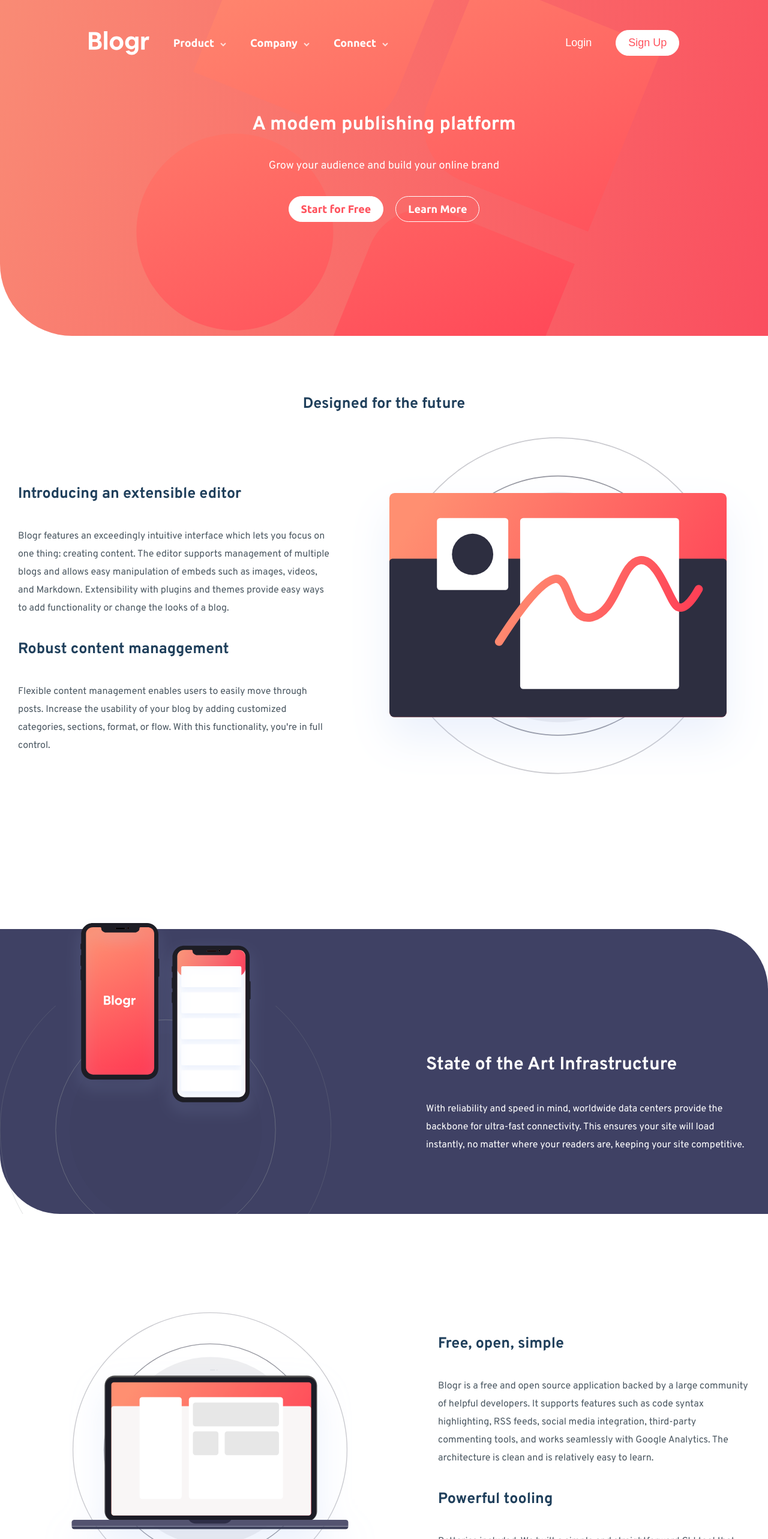
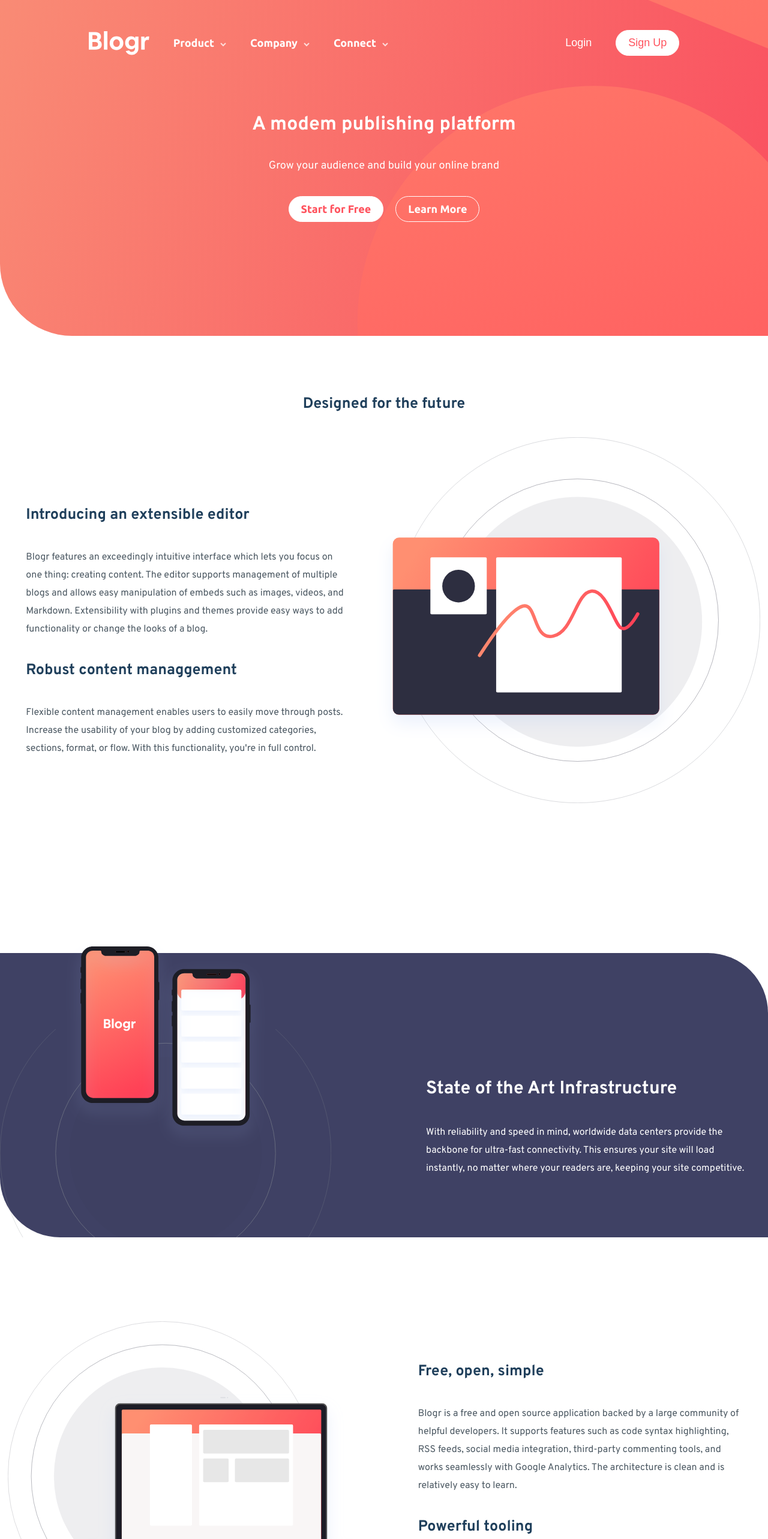
Before and after one commit to tiago-forward/desafio-blogr-landing-page-main, a React (Vite) app: page / in a window 1280 px wide. Shown: the top 2566 px of the page at 60% size. Built offline with nearby package versions, Linux system fonts and the light colour scheme.

Commit message:
Adjusting background

```diff
--- a/src/components/Section/ContentSection/index.jsx
+++ b/src/components/Section/ContentSection/index.jsx
@@ -49,12 +49,16 @@ const ContentContainer = styled.div`
 
     @media screen and (min-width: 1024px) {
         flex-direction: row;
+        justify-content: space-evenly;
     }
 `
 
 const Image = styled.img`
     width: 100%;
     max-width: 700px;
+    @media screen and (min-width: 1024px) {
+        width: 50%;
+    }
 `
 
 const TitleMain = styled.h2`
--- a/src/components/Section/HomeSection/index.jsx
+++ b/src/components/Section/HomeSection/index.jsx
@@ -19,10 +19,7 @@ const Section = styled.section`
     background: rgb(249,139,117);
     background-image: url("../../../../public/images/bg-pattern-intro-mobile.svg"), linear-gradient(111deg, rgba(249,139,117,1) 0%, rgba(250,78,95,1) 100%);
     background-repeat: no-repeat;
-    /* background-position-y: center;
-    background-position-x: 200px; */
-    background-position-x: center;
-    background-position-y: center;
+    background-position: 40% 40%;
     display: flex;
     flex-direction: column;
     justify-content: center;
@@ -30,13 +27,18 @@ const Section = styled.section`
     height: 70vh;
     border-bottom-left-radius: 120px;
     text-align: center;
+
+    @media screen and (min-width: 1024px) {
+        background-image: url("../../../../public/images/bg-pattern-intro-desktop.svg"), linear-gradient(111deg, rgba(249,139,117,1) 0%, rgba(250,78,95,1) 100%);
+        background-position: center left;
+    }
 `
 
 const Titulo = styled.h1`
 
     color: var(--white);
     font-size: 32px;
-    padding: 0px 15px;
+    padding: 0px 25px;
     margin-bottom: 40px;
 `
 const Paragraph = styled.p`
--- a/src/pages/Home/index.jsx
+++ b/src/pages/Home/index.jsx
@@ -1,13 +1,18 @@
 import { useState } from "react";
 import { useMediaQuery } from "react-responsive";
+
 import { Header } from "../../components/Header";
 import { HomeSection } from "../../components/Section/HomeSection";
 import { ContentSection } from "../../components/Section/ContentSection";
 import { IllustrativeContentSection } from "../../components/Section/IllustrativeContentSection";
 import { Footer } from "../../components/Footer";
+
 import IllustrationEditorMobile from "../../../public/images/illustration-editor-mobile.svg"
+import IllustrationEditorDesktop from "../../../public/images/illustration-editor-desktop.svg"
 import IllustrationLaptopMobile from "../../../public/images/illustration-laptop-mobile.svg"
+import IllustrationLaptopDesktop from "../../../public/images/illustration-laptop-desktop.svg"
 import IllustrationPhones from "../../../public/images/illustration-phones.svg"
+
 import styled from "styled-components"
 
 const Home = () => {
@@ -15,6 +20,9 @@ const Home = () => {
     const isMobile = useMediaQuery({
         query: '(min-width: 1024px)'
       })
+
+    const illustrationEditor = !isMobile ? IllustrationEditorMobile : IllustrationEditorDesktop;
+    const illustrationLaptop = !isMobile ? IllustrationLaptopMobile : IllustrationLaptopDesktop;
 
     return (
         <>
@@ -24,8 +32,8 @@ const Home = () => {
                 <SectionContainer>
                     <ContentSection
                         titleMain="Designed for the future"
-                        imageTop={IllustrationEditorMobile}
-                        imageRight={IllustrationEditorMobile}
+                        imageTop={illustrationEditor}
+                        imageRight={illustrationEditor}
                         title1="Introducing an extensible editor"
                         paragraph1="Blogr features an exceedingly intuitive interface which lets you focus on one thing: creating content. The editor supports management of multiple blogs and allows easy manipulation of embeds such as images, videos, and Markdown. Extensibility with plugins and themes provide easy ways to add functionality or change the looks of a blog."
                         title2="Robust content managgement"
@@ -41,8 +49,8 @@ const Home = () => {
                 </section>
                 <SectionContainer>
                     <ContentSection
-                        imageTop={IllustrationLaptopMobile}
-                        imageLeft={IllustrationLaptopMobile}
+                        imageTop={illustrationLaptop}
+                        imageLeft={illustrationLaptop}
                         title1="Free, open, simple"
                         paragraph1="Blogr is a free and open source application backed by a large community of helpful developers. It supports features such as code syntax highlighting, RSS feeds, social media integration, third-party commenting tools, and works seamlessly with Google Analytics. The architecture is clean and is relatively easy to learn."
                         title2="Powerful tooling"
```
